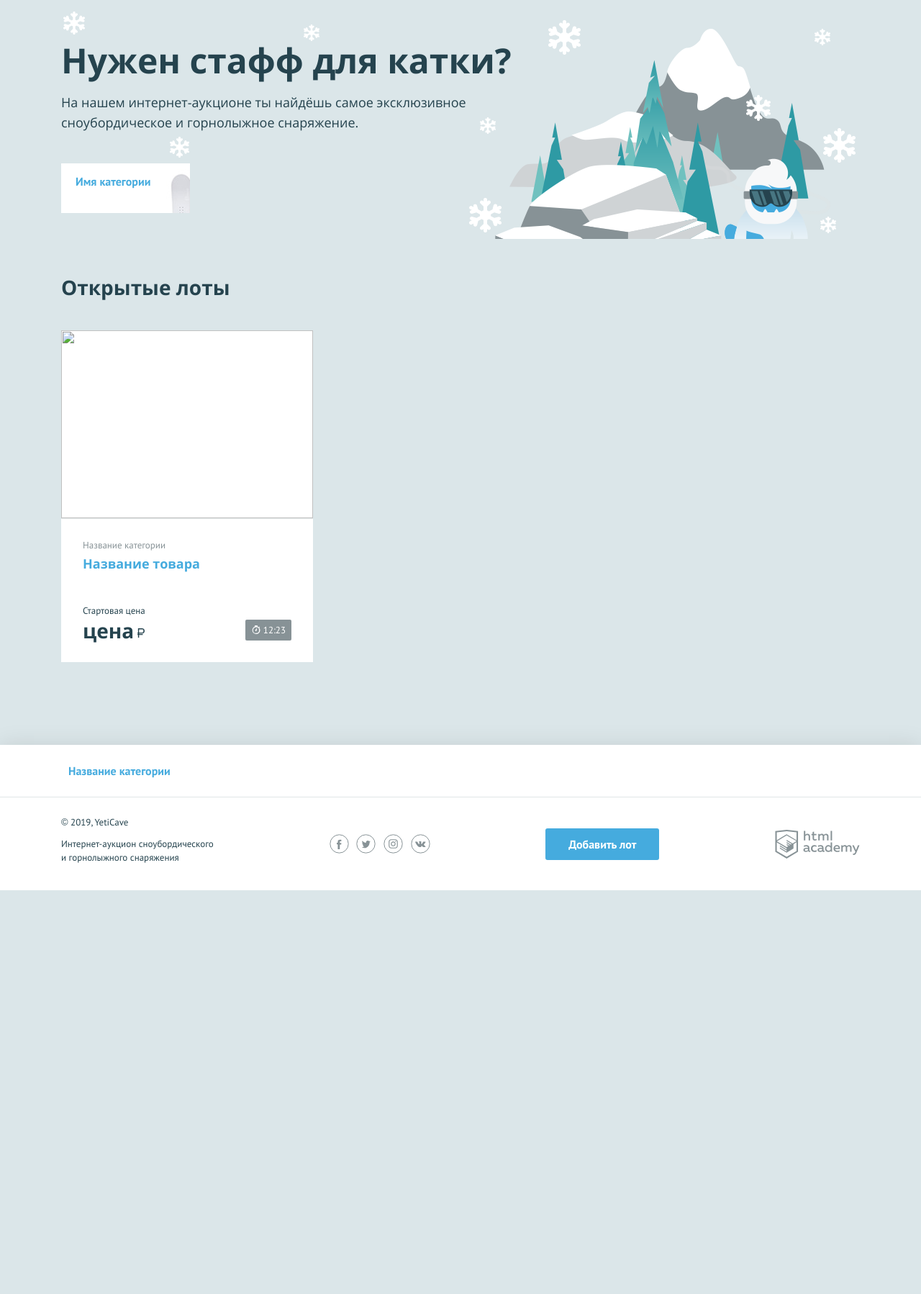
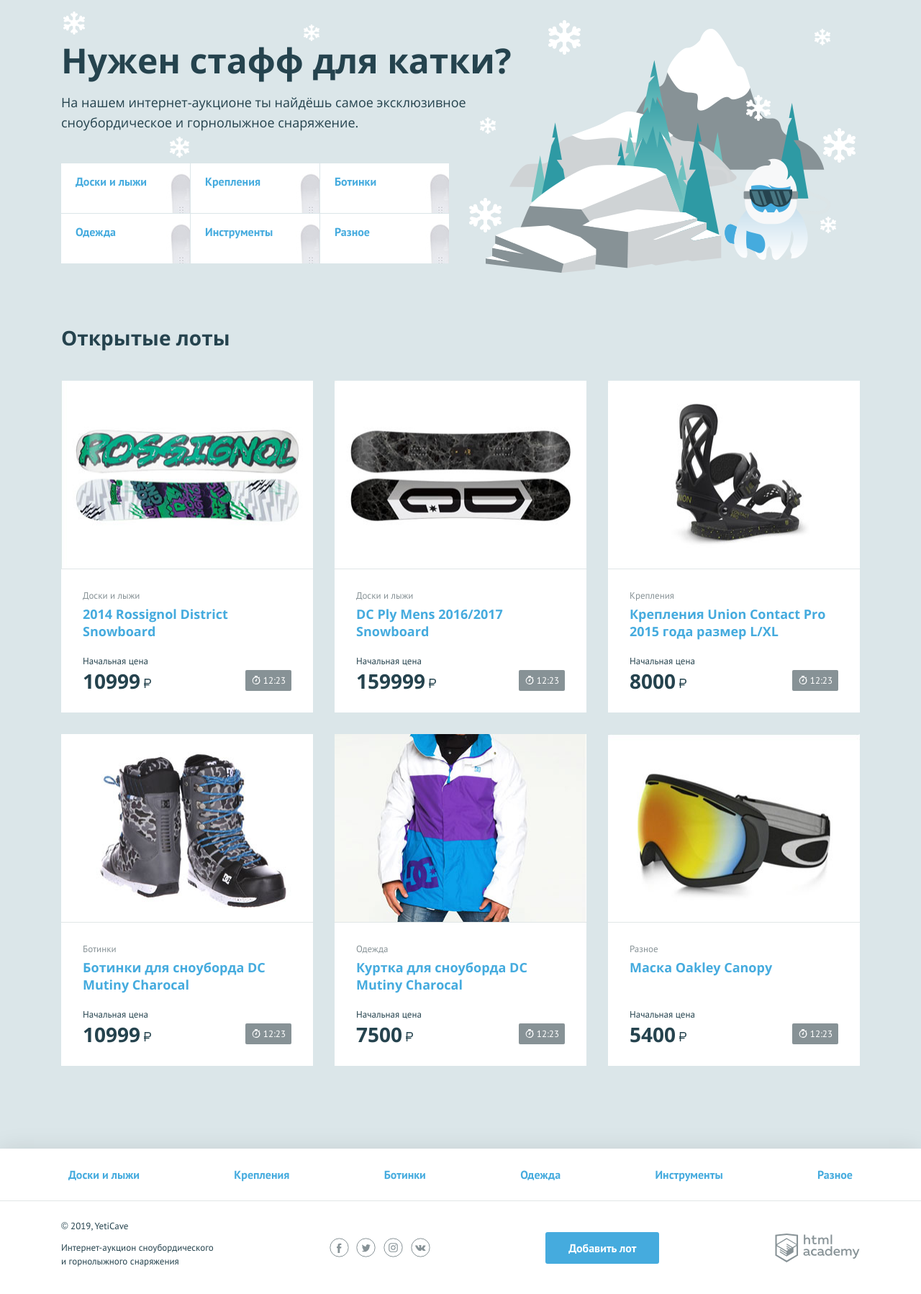
Before and after one commit to LauraHegay/564729-yeticave, a PHP site: page / in a window 1280 px wide. Shown: the part 107-1905 px from the top of the page at 72% size. Before the commit the page ends 1344 px from the top, so only its background shows below. Run offline with PHP 8.4, Linux system fonts and the light colour scheme.

Commit message:
Добавляет список категорий и товаров

```diff
--- a/index.php
+++ b/index.php
@@ -50,10 +50,12 @@ $user_name = 'Лаура'; // укажите здесь ваше имя
         <h2 class="promo__title">Нужен стафф для катки?</h2>
         <p class="promo__text">На нашем интернет-аукционе ты найдёшь самое эксклюзивное сноубордическое и горнолыжное снаряжение.</p>
         <ul class="promo__list">
-            <!--заполните этот список из массива категорий-->
+          <?php $categories=["Доски и лыжи", "Крепления", "Ботинки", "Одежда", "Инструменты", "Разное"];?>
+          <?php foreach ($categories as $value): ?>
             <li class="promo__item promo__item--boards">
-                <a class="promo__link" href="pages/all-lots.html">Имя категории</a>
+              <a class="promo__link" href="pages/all-lots.html"><?=$value; ?></a>
             </li>
+          <?php endforeach; ?>
         </ul>
     </section>
     <section class="lots">
@@ -61,18 +63,57 @@ $user_name = 'Лаура'; // укажите здесь ваше имя
             <h2>Открытые лоты</h2>
         </div>
         <ul class="lots__list">
-            <!--заполните этот список из массива с товарами-->
+            <?php $advertisement=[
+                [
+                    'title' => '2014 Rossignol District Snowboard',
+                    'category' => 'Доски и лыжи',
+                    'price' => 10999,
+                    'url' => 'img/lot-1.jpg'
+                ],
+                [
+                    'title' => 'DC Ply Mens 2016/2017 Snowboard',
+                    'category' => 'Доски и лыжи',
+                    'price' => 159999,
+                    'url' => 'img/lot-2.jpg'
+                ],
+                [
+                    'title' => 'Крепления Union Contact Pro 2015 года размер L/XL',
+                    'category' => 'Крепления',
+                    'price' => 8000,
+                    'url' => 'img/lot-3.jpg'
+                ],
+                [
+                    'title' => 'Ботинки для сноуборда DC Mutiny Charocal',
+                    'category' => 'Ботинки',
+                    'price' => 10999,
+                    'url' => 'img/lot-4.jpg'
+                ],
+                [
+                    'title' => 'Куртка для сноуборда DC Mutiny Charocal',
+                    'category' => 'Одежда',
+                    'price' => 7500,
+                    'url' => 'img/lot-5.jpg'
+                ],
+                [
+                    'title' => 'Маска Oakley Canopy',
+                    'category' => 'Разное',
+                    'price' => 5400,
+                    'url' => 'img/lot-6.jpg'
+                ]
+            ];
+            ?>
+            <?php foreach ($advertisement as $key => $value): ?>
               <li class="lots__item lot">
                   <div class="lot__image">
-                    <img src="" width="350" height="260" alt="">
+                      <img src="<?=$value['url']; ?>" width="350" height="260" alt="">
                   </div>
                   <div class="lot__info">
-                    <span class="lot__category">Название категории</span>
-                    <h3 class="lot__title"><a class="text-link" href="pages/lot.html">Название товара</a></h3>
+                      <span class="lot__category"><?=$value['category']; ?></span>
+                      <h3 class="lot__title"><a class="text-link" href="pages/lot.html"><?=$value['title']; ?></a></h3>
                       <div class="lot__state">
                           <div class="lot__rate">
-                            <span class="lot__amount">Стартовая цена</span>
-                            <span class="lot__cost">цена<b class="rub">р</b></span>
+                              <span class="lot__amount">Начальная цена</span>
+                              <span class="lot__cost"><?=$value['price']; ?><b class="rub">р</b></span>
                           </div>
                           <div class="lot__timer timer">
                               12:23
@@ -80,6 +121,7 @@ $user_name = 'Лаура'; // укажите здесь ваше имя
                       </div>
                   </div>
               </li>
+            <?php endforeach; ?>
         </ul>
     </section>
 </main>
@@ -88,10 +130,11 @@ $user_name = 'Лаура'; // укажите здесь ваше имя
 <footer class="main-footer">
     <nav class="nav">
         <ul class="nav__list container">
-            <!--заполните этот список из массива категорий-->
+          <?php foreach($categories as $value): ?>
             <li class="nav__item">
-                <a href="pages/all-lots.html">Название категории</a>
+                <a href="pages/all-lots.html"><?=$value; ?></a>
             </li>
+          <?php endforeach; ?>
         </ul>
     </nav>
     <div class="main-footer__bottom container">
```
Lines whose indentation alone changed are shown as unchanged.
